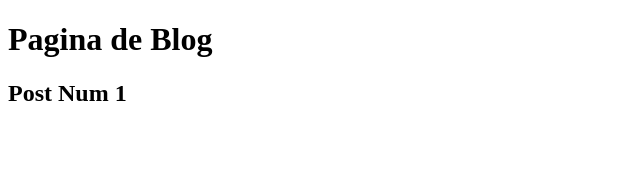
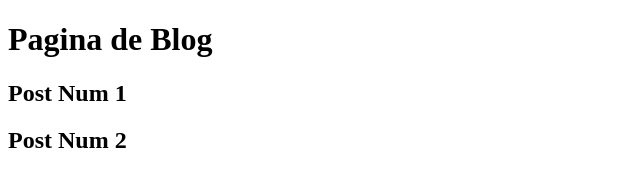
Before and after one commit to LuisTerranova/testegithub, a plain HTML site: page blog.html in a window 1280 px wide. Shown: the whole page, without its empty margins (0-640 px from the left). Drawn offline with Linux system fonts and the light colour scheme.

Commit message:
Blog update

```diff
--- a/blog.html
+++ b/blog.html
@@ -8,5 +8,6 @@
 <body>
   <h1>Pagina de Blog</h1>
   <h2>Post Num 1</h2>
+  <h2>Post Num 2</h2>
 </body>
 </html>
```
